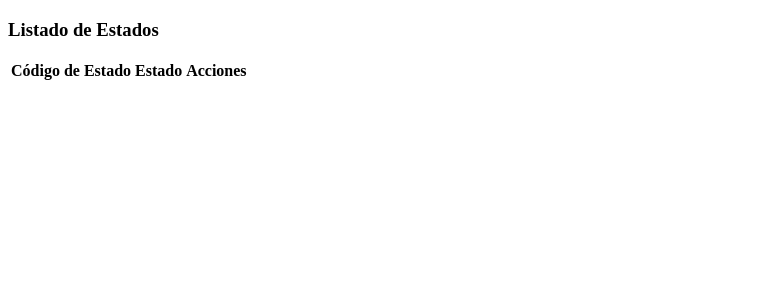
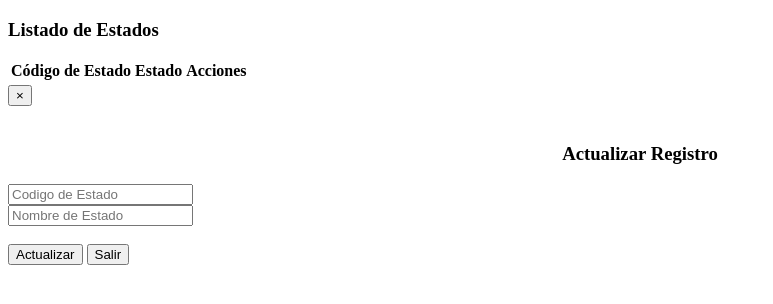
Before and after one commit to leninangulo90/ceepscoahuila, a PHP site: page /listados/lstestados.php in a window 1280 px wide. Shown: the top 304 px of the page, without its empty margins (0-773 px from the left). Run offline with PHP 8.4, Linux system fonts and the light colour scheme; data that the repository does not hold is empty.

Commit message:
SENTENCIA ACTUALIZAR MODAL

```diff
--- /dev/null
+++ b/Admin/includes/actualizar_estados.php
@@ -0,0 +1,5 @@
+<?php
+
+
+
+?>
--- a/Admin/includes/listados/lstestados.php
+++ b/Admin/includes/listados/lstestados.php
@@ -5,12 +5,28 @@
   <meta charset="utf-8">
   <meta name="viewport" content="width=device-width, initial-scale=1.0">
   <title></title>
+  <script type="text/javascript">
+  $(document).on('click','.btn-updt', function(){
+      var ucodigo_estado = $(this).parent().parent().children("#codigo_estado").text()
+      var response = $.ajax({
+        url: 'update_estado.php',
+        type: 'POST',
+        data: {codigo_estado: ucodigo_estado}
+      });
+
+      response.done(function(data,jqXHR, textStatus, errorThrown){
+        var arr = $.parseJSON(data)
+
+        console.log(arr);
+      })
+  })
+  </script>
 </head>
 
 <body>
   <div class="col-sm-12">
     <h3>Listado de Estados</h3>
-        <table class="table table-hover table-bordered">
+    <table class="table table-hover table-bordered" id="table">
       <tr>
         <thead style="font-weight:bold;">
           <td>Código de Estado</td>
@@ -26,10 +42,10 @@ while($row = mysqli_fetch_array($result))
       {
         echo '
         <tr>
-          <td>'.$row["codigoEstado"].'</td>
+          <td id="codigo_estado">'.$row["codigoEstado"].'</td>
           <td>'.$row["estado"].'</td>
           <td id="centrarbtn">
-          <button type="button" class="btn btn-primary btn-sm"><span class="glyphicon glyphicon-pencil"></span> Editar</button>
+            <button data-toggle="modal" data-target="#ventana2" class="btn btn-primary btn-sm btn-updt"><span class="glyphicon glyphicon-pencil"></span>Editar</button>
             <button type="button" class="btn btn-danger btn-sm"><span class="glyphicon glyphicon-trash"></span> Borrar</button>
           </td>
         </tr>';
@@ -37,6 +53,38 @@ while($row = mysqli_fetch_array($result))
       ?>
     </table>
   </div>
+
+<div class="modal fade" id="ventana2">
+  <div class="modal-dialog">
+    <form class="form-horizontal" class="col-lg-8 col-lg-offset-2" id="form_updt" novalidate>
+      <div class="modal-content">
+        <div class="modal-header">
+          <button type="button" class="close" data-dismiss="modal" aria-hidden="true">&times;</button>
+          <center>
+            <img style="width:100%;" src="">
+            <h3 class="modal-title">Actualizar Registro</h3>
+          </center>
+          <div class="modal-body">
+            <div class="form">
+              <div class="form-group col-md-12 col-lg-12 col-sm-12 col-xs-12">
+                <input type="text" class="form-control" id="ucodigoEstado" name="u_codigoEstado" placeholder="Codigo de Estado" required="">
+              </div>
+              <div class="form-group col-md-12 col-lg-12 col-sm-12 col-xs-12">
+                <input type="text" class="form-control" id="uestado" name="u_estado" placeholder="Nombre de Estado" required="">
+              </div>
+              <br>
+              <div class="modal-footer">
+                <button type="submit" class="btn btn-default btn-lg" id="updBTN">Actualizar</button>
+                <button type="button" class="btn btn-primary btn-lg" data-dismiss="modal">Salir</button>
+              </div>
+            </div>
+          </div>
+        </div>
+      </div>
+    </form>
+  </div>
+</div>
+
 </body>
 
 </html>
```
Also changed, not shown: Admin/includes/administration.php (+0 -7 lines), Admin/includes/index.php (+3 -13 lines), Admin/includes/listados/lstusers.php (+8 -3 lines), Admin/includes/update_estado.php (added, +19 -0 lines). Lines whose indentation alone changed are shown as unchanged.
